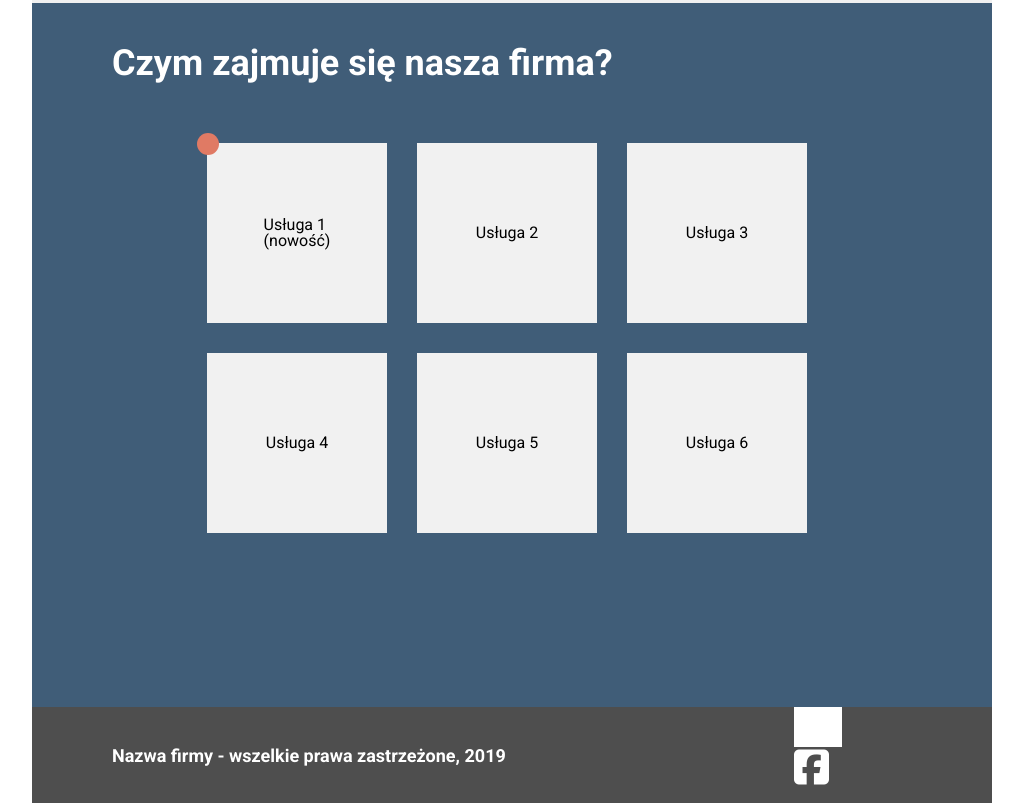
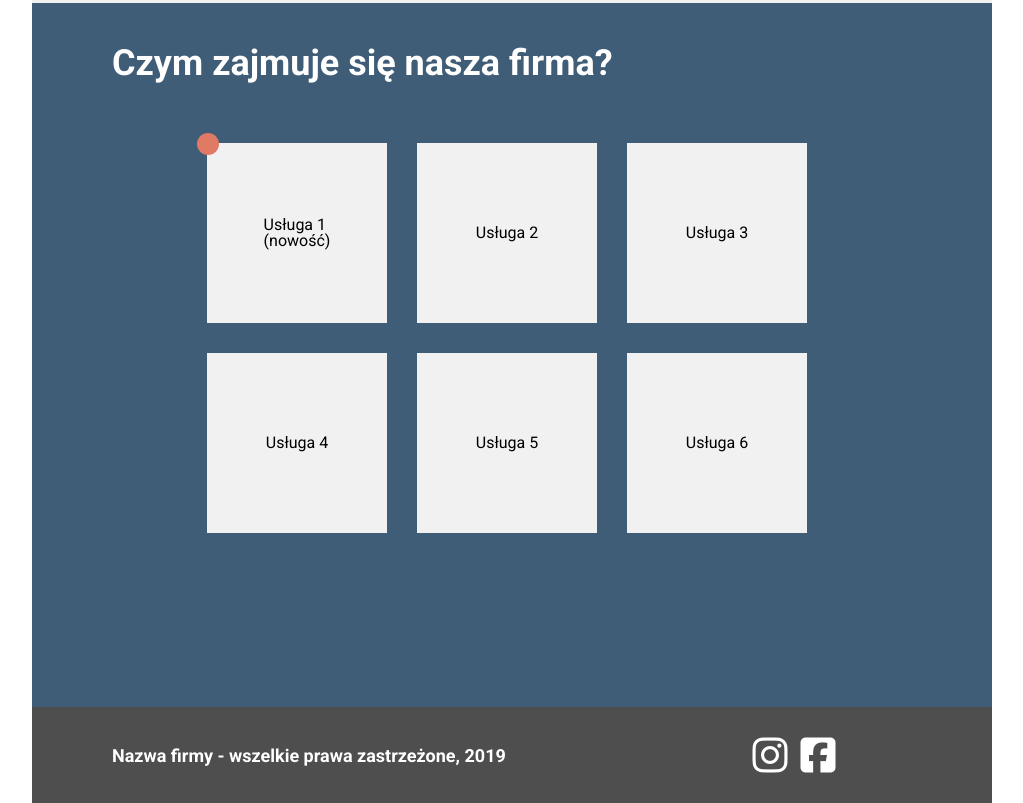
Before and after one commit to Mariuszos/Projekt-HTML-24, a plain HTML site: page Projekt 1/index.html in a window 1280 px wide. Shown: the part 1597-2400 px from the top of the page, without its empty margins (128-1151 px from the left). Drawn offline with nearby package versions, Linux system fonts and the light colour scheme.

Commit message:
Projekt 1 - modified

```diff
--- a/Projekt 1/index.html
+++ b/Projekt 1/index.html
@@ -105,7 +105,7 @@
             Nazwa firmy - wszelkie prawa zastrzeżone, 2019
           </h1>
           <ul class="socials">
-            <li class="insta"><i class="fa fa-instagram-square"></i></li>
+            <li class="insta"><i class="fa fa-instagram"></i></li>
             <li class="facebook"><i class="fa fa-facebook-square"></i></li>
           </ul>
         </footer>
--- a/Projekt 1/style.css
+++ b/Projekt 1/style.css
@@ -203,6 +203,7 @@ header {
 footer {
   display: flex;
   justify-content: space-between;
+  /* flex-direction: row; */
   width: 100%;
   position: absolute;
   width: 960px;
@@ -223,19 +224,17 @@ footer {
 
 .socials {
   display: flex;
-  flex-direction: column;
+  justify-content: space-around;
+  align-items: center;
   padding-right: 150px;
-  width: 5%;
+  width: 10%;
+  background-color: #4e4e4e;
 }
 
 .insta {
-  /*    display: flex;*/
   font-size: 40px;
-  background-color: #fff;
-  /*    background-color: #4E4E4E;*/
 }
 
 .facebook {
   font-size: 40px;
-  background-color: #4e4e4e;
 }
```
